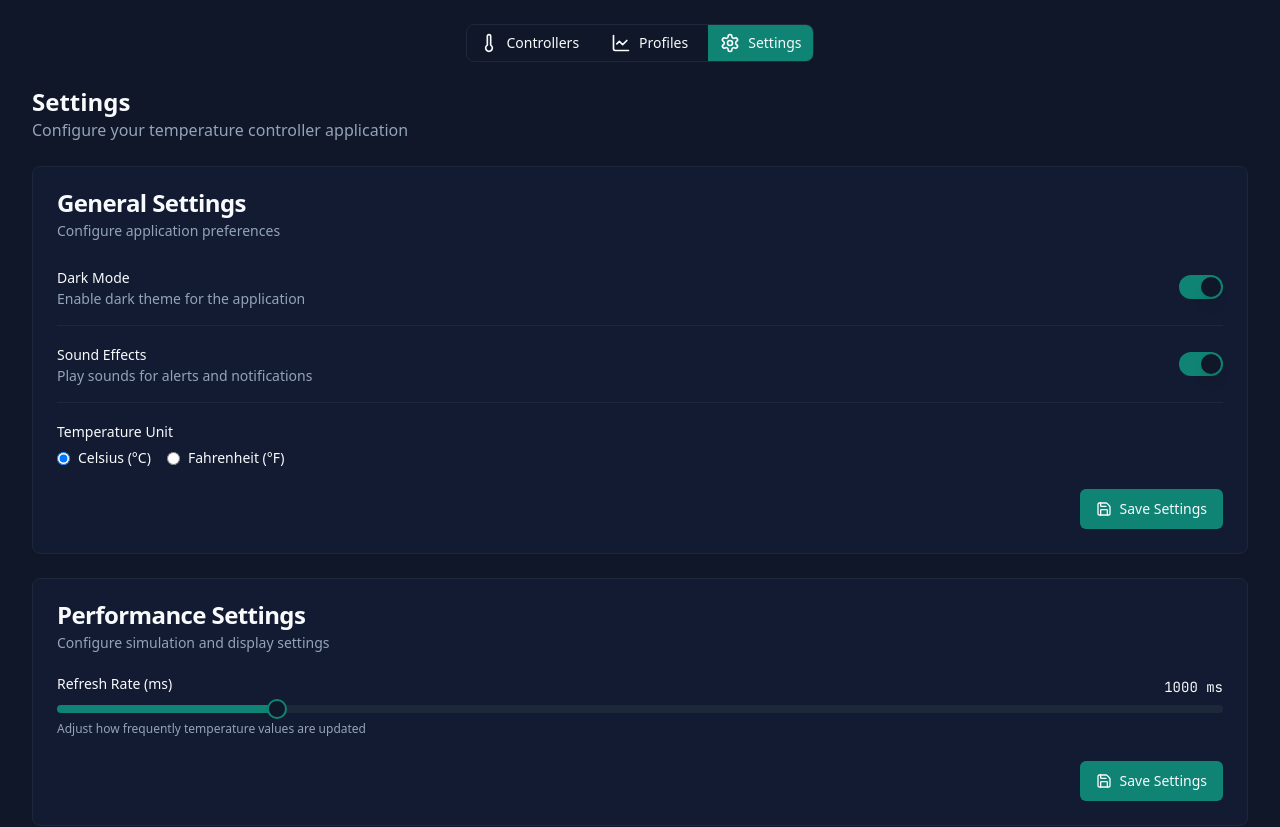
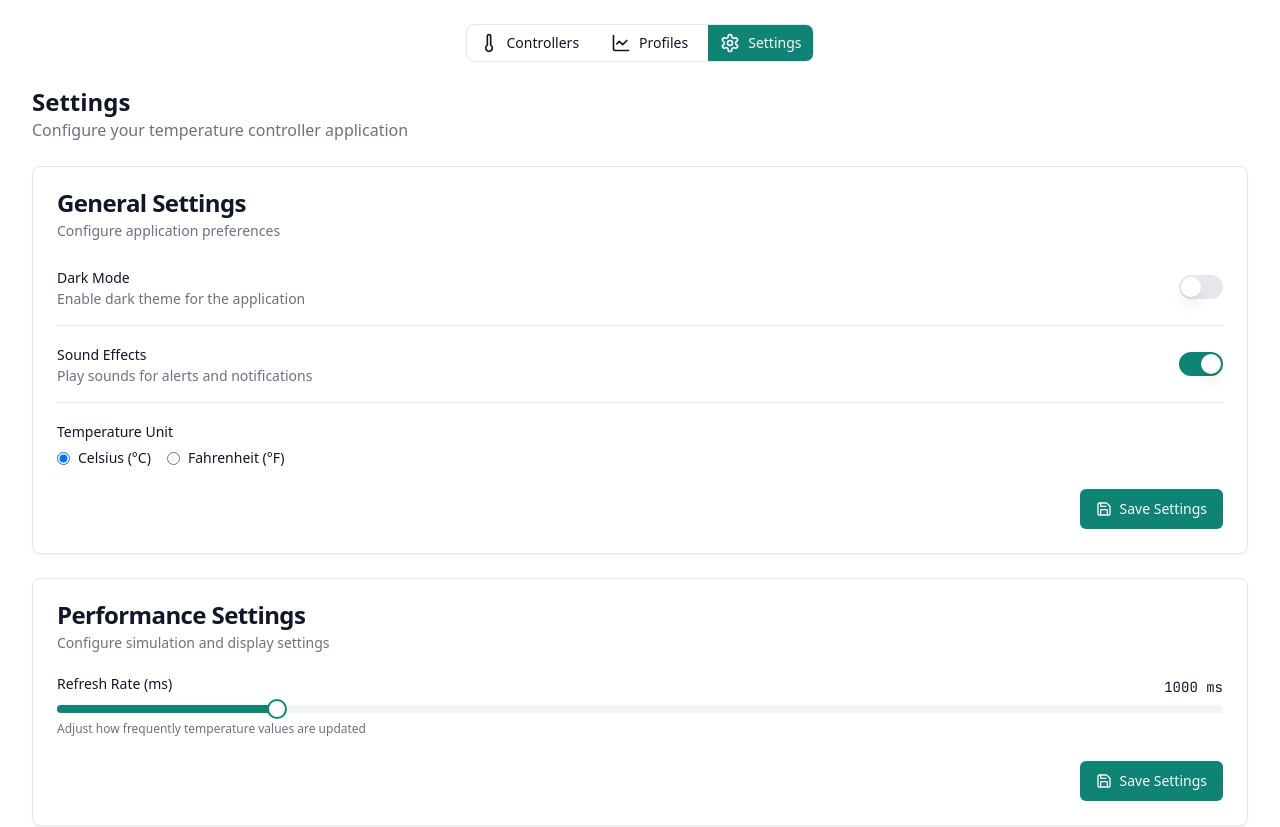
Before and after one commit to osrplastic/temp-flow-curves, a React (Vite) app: page /settings in a window 1280 px wide. Shown: the top 827 px of the page. Built offline with nearby package versions, Linux system fonts and the light colour scheme; what hono would draw is missing.

Commit message:
feat: Implement light/dark theme toggle
Adds a theme toggle to the settings page, allowing users to switch between light and dark themes.

```diff
--- a/src/App.tsx
+++ b/src/App.tsx
@@ -4,6 +4,7 @@ import { Toaster as Sonner } from "@/components/ui/sonner";
 import { TooltipProvider } from "@/components/ui/tooltip";
 import { QueryClient, QueryClientProvider } from "@tanstack/react-query";
 import { BrowserRouter, Routes, Route } from "react-router-dom";
+import { ThemeProvider } from "@/components/ThemeProvider";
 import Index from "./pages/Index";
 import Profiles from "./pages/Profiles";
 import Settings from "./pages/Settings";
@@ -13,6 +14,7 @@ const queryClient = new QueryClient();
 
 const App = () => (
   <QueryClientProvider client={queryClient}>
+    <ThemeProvider>
       <TooltipProvider>
         <Toaster />
         <Sonner />
@@ -26,6 +28,7 @@ const App = () => (
           </Routes>
         </BrowserRouter>
       </TooltipProvider>
+    </ThemeProvider>
   </QueryClientProvider>
 );
 
--- /dev/null
+++ b/src/components/ThemeProvider.tsx
@@ -0,0 +1,47 @@
+
+import React, { createContext, useContext, useEffect, useState } from 'react';
+
+type Theme = 'light' | 'dark';
+
+interface ThemeContextType {
+  theme: Theme;
+  setTheme: (theme: Theme) => void;
+}
+
+const ThemeContext = createContext<ThemeContextType | undefined>(undefined);
+
+export function ThemeProvider({ children }: { children: React.ReactNode }) {
+  const [theme, setTheme] = useState<Theme>('light');
+
+  useEffect(() => {
+    // Check for saved theme preference in localStorage
+    const savedTheme = localStorage.getItem('theme') as Theme;
+    if (savedTheme) {
+      setTheme(savedTheme);
+    }
+  }, []);
+
+  useEffect(() => {
+    // Apply theme to the document element
+    const root = window.document.documentElement;
+    root.classList.remove('light', 'dark');
+    root.classList.add(theme);
+
+    // Save theme preference to localStorage
+    localStorage.setItem('theme', theme);
+  }, [theme]);
+
+  return (
+    <ThemeContext.Provider value={{ theme, setTheme }}>
+      {children}
+    </ThemeContext.Provider>
+  );
+}
+
+export function useTheme() {
+  const context = useContext(ThemeContext);
+  if (context === undefined) {
+    throw new Error('useTheme must be used within a ThemeProvider');
+  }
+  return context;
+}
--- a/src/index.css
+++ b/src/index.css
@@ -7,6 +7,38 @@
 
 @layer base {
   :root {
+    --background: 0 0% 100%;
+    --foreground: 222 47% 11%;
+
+    --card: 0 0% 100%;
+    --card-foreground: 222 47% 11%;
+
+    --popover: 0 0% 100%;
+    --popover-foreground: 222 47% 11%;
+
+    --primary: 172 78% 29%;
+    --primary-foreground: 0 0% 98%;
+
+    --secondary: 220 14% 96%;
+    --secondary-foreground: 222 47% 11%;
+
+    --muted: 220 14% 96%;
+    --muted-foreground: 220 8% 46%;
+
+    --accent: 220 14% 96%;
+    --accent-foreground: 222 47% 11%;
+
+    --destructive: 0 84% 60%;
+    --destructive-foreground: 210 40% 98%;
+
+    --border: 220 13% 91%;
+    --input: 220 13% 91%;
+    --ring: 172 78% 29%;
+
+    --radius: 0.5rem;
+  }
+
+  .dark {
     --background: 222 47% 11%;
     --foreground: 210 40% 98%;
 
@@ -34,8 +66,6 @@
     --border: 217 33% 17%;
     --input: 217 33% 17%;
     --ring: 224 76% 48%;
-
-    --radius: 0.5rem;
   }
 }
 
--- a/src/pages/Settings.tsx
+++ b/src/pages/Settings.tsx
@@ -1,5 +1,4 @@
-
-import React, { useState } from 'react';
+import React, { useState, useEffect } from 'react';
 import MainNav from '@/components/MainNav';
 import { Button } from '@/components/ui/button';
 import { Input } from '@/components/ui/input';
@@ -10,6 +9,7 @@ import { Card, CardContent, CardDescription, CardFooter, CardHeader, CardTitle }
 import { Separator } from '@/components/ui/separator';
 import { Trash2, Save, RefreshCw } from 'lucide-react';
 import { useToast } from '@/components/ui/use-toast';
+import { useTheme } from '@/components/ThemeProvider';
 import {
   AlertDialog,
   AlertDialogAction,
@@ -23,24 +23,25 @@ import {
 
 const Settings = () => {
   const { toast } = useToast();
+  const { theme, setTheme } = useTheme();
   const [resetDialogOpen, setResetDialogOpen] = useState(false);
   const [refreshRate, setRefreshRate] = useState(1000);
-  const [darkMode, setDarkMode] = useState(true);
+  const [darkMode, setDarkMode] = useState(theme === 'dark');
   const [temperatureUnit, setTemperatureUnit] = useState<'celsius' | 'fahrenheit'>('celsius');
   const [soundEnabled, setSoundEnabled] = useState(true);
 
-  // Handle save settings
+  useEffect(() => {
+    setTheme(darkMode ? 'dark' : 'light');
+  }, [darkMode, setTheme]);
+
   const handleSaveSettings = () => {
-    // In a real app, this would save to localStorage or a backend
     toast({
       title: "Settings Saved",
       description: "Your preferences have been updated"
     });
   };
 
-  // Handle reset all data
   const handleResetData = () => {
-    // Clear localStorage
     localStorage.clear();
 
     toast({
@@ -49,7 +50,6 @@ const Settings = () => {
       variant: "destructive"
     });
 
-    // Reload the page to get fresh data
     window.location.reload();
   };
 
@@ -63,7 +63,6 @@ const Settings = () => {
       </div>
 
       <div className="grid gap-6">
-        {/* General Settings */}
         <Card>
           <CardHeader>
             <CardTitle>General Settings</CardTitle>
@@ -145,7 +144,6 @@ const Settings = () => {
           </CardFooter>
         </Card>
 
-        {/* Performance Settings */}
         <Card>
           <CardHeader>
             <CardTitle>Performance Settings</CardTitle>
@@ -181,7 +179,6 @@ const Settings = () => {
           </CardFooter>
         </Card>
 
-        {/* Data Management */}
         <Card>
           <CardHeader>
             <CardTitle>Data Management</CardTitle>
@@ -224,7 +221,6 @@ const Settings = () => {
           </CardContent>
         </Card>
 
-        {/* Simulation Settings */}
         <Card>
           <CardHeader>
             <CardTitle>About</CardTitle>
@@ -253,7 +249,6 @@ const Settings = () => {
         </Card>
       </div>
 
-      {/* Reset Data Confirmation Dialog */}
       <AlertDialog open={resetDialogOpen} onOpenChange={setResetDialogOpen}>
         <AlertDialogContent>
           <AlertDialogHeader>
```
Lines whose indentation alone changed are shown as unchanged.
